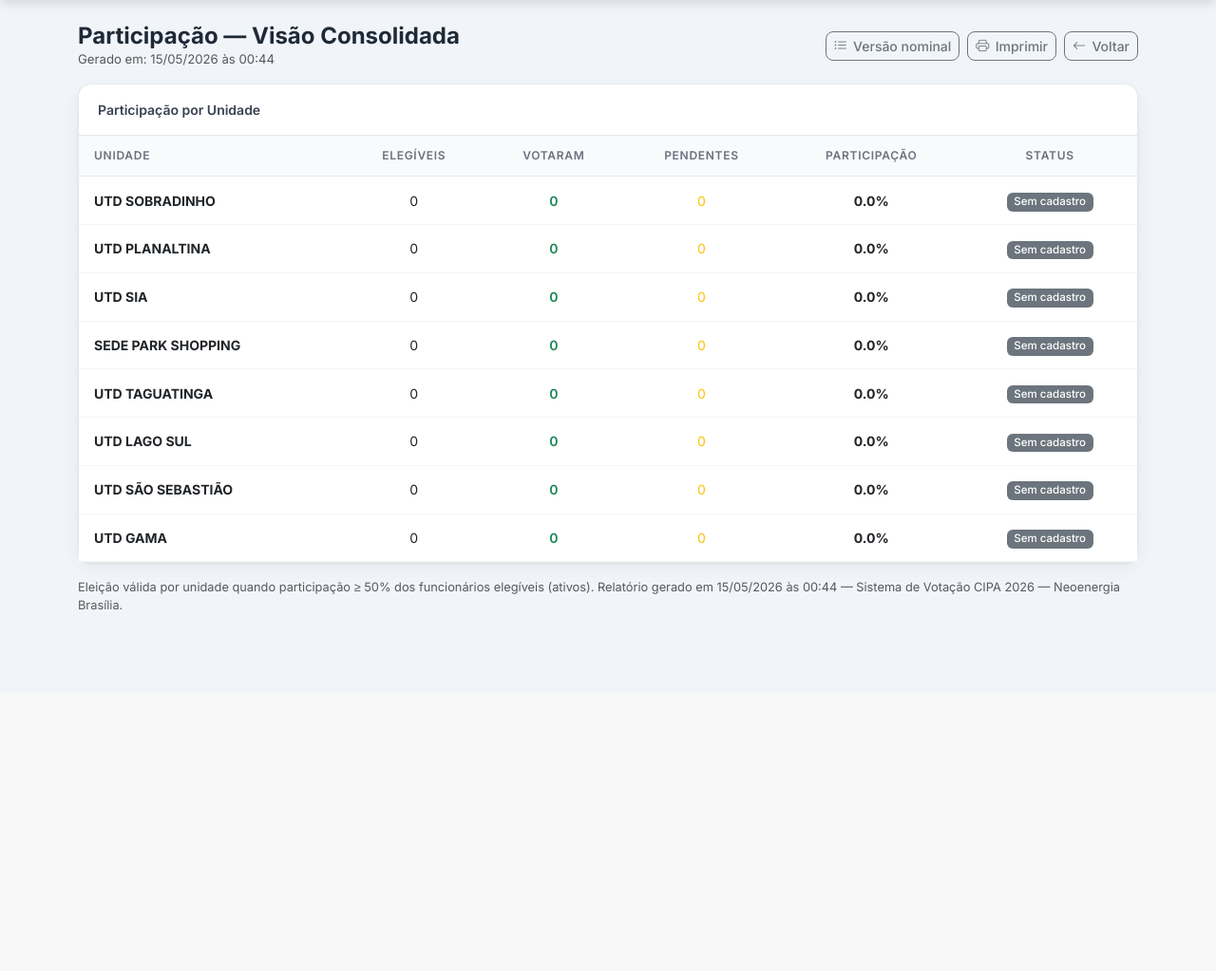
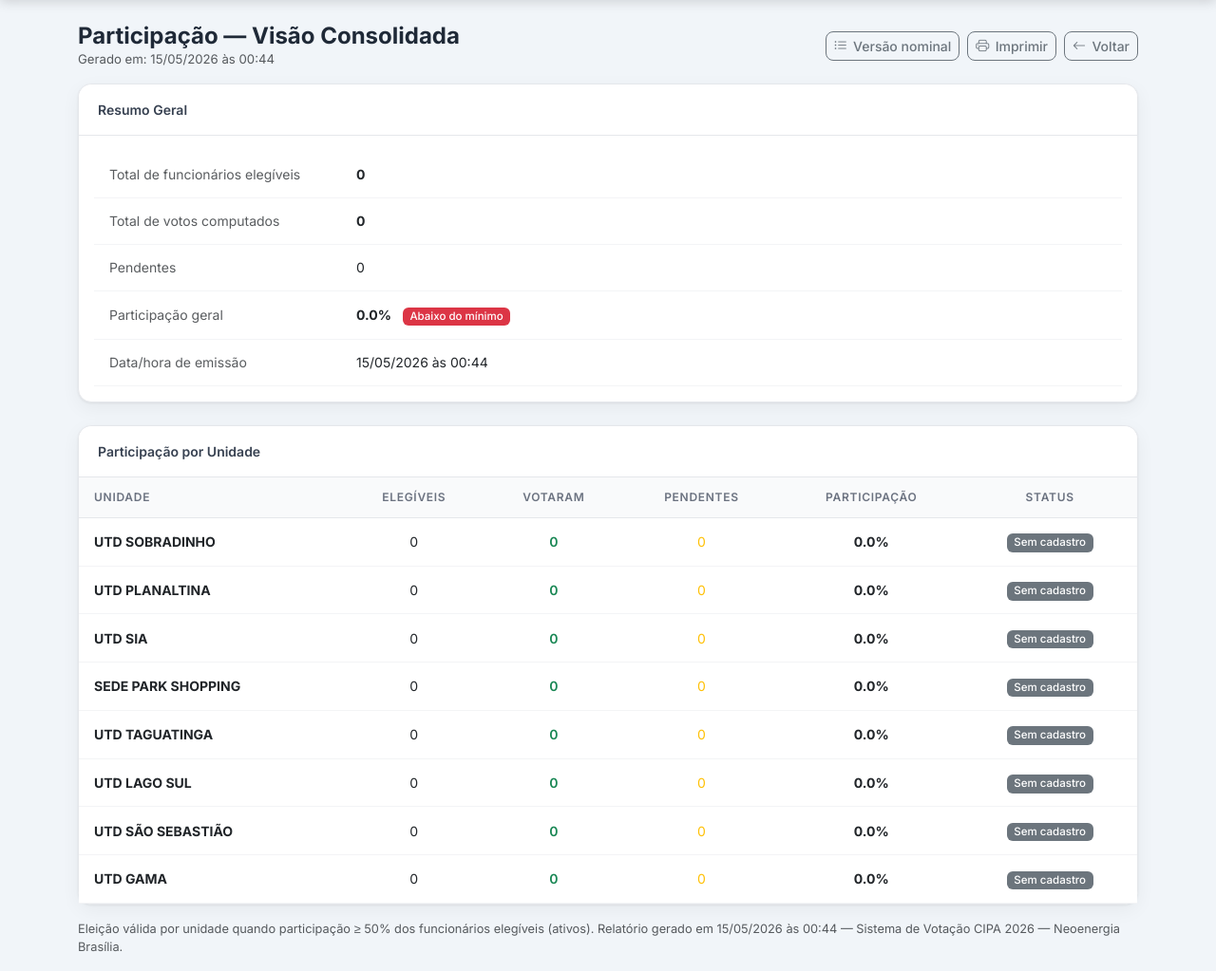
Before and after one commit to Kaiodrx/Projeto-Cipa-2026, a Flask app: page /admin/relatorio/participacao/dashboard in a window 1280 px wide. Shown: the part 70-1093 px from the top of the page at 95% size. Before the commit the page ends 713 px from the top, so only its background shows below. Run offline with Flask 3, Linux system fonts and the light colour scheme; the visitor is signed in with stand-in values (Sample User, id 1); data that the repository does not hold is empty.

Commit message:
Update participacao_dashboard.html

```diff
--- a/templates/admin/relatorios/participacao_dashboard.html
+++ b/templates/admin/relatorios/participacao_dashboard.html
@@ -26,6 +26,42 @@
     <h5>Visão Consolidada por Unidade</h5>
     <p class="text-muted">Gerado em: {{ now }}</p>
     <hr>
+</div>
+
+{# Totalizador geral #}
+<div class="card mb-4 d-print-none">
+    <div class="card-header fw-semibold">Resumo Geral</div>
+    <div class="card-body">
+        <table class="table table-sm mb-0">
+            <tr>
+                <td class="text-muted" style="width:260px;">Total de funcionários elegíveis</td>
+                <td><strong>{{ dados.total }}</strong></td>
+            </tr>
+            <tr>
+                <td class="text-muted">Total de votos computados</td>
+                <td><strong>{{ dados.votaram }}</strong></td>
+            </tr>
+            <tr>
+                <td class="text-muted">Pendentes</td>
+                <td>{{ dados.pendentes }}</td>
+            </tr>
+            <tr>
+                <td class="text-muted">Participação geral</td>
+                <td>
+                    <strong>{{ dados.percentual }}%</strong>
+                    {% if dados.valida %}
+                    <span class="badge bg-success ms-2">Válida</span>
+                    {% else %}
+                    <span class="badge bg-danger ms-2">Abaixo do mínimo</span>
+                    {% endif %}
+                </td>
+            </tr>
+            <tr>
+                <td class="text-muted">Data/hora de emissão</td>
+                <td>{{ now }}</td>
+            </tr>
+        </table>
+    </div>
 </div>
 
 {# Por unidade #}
```
